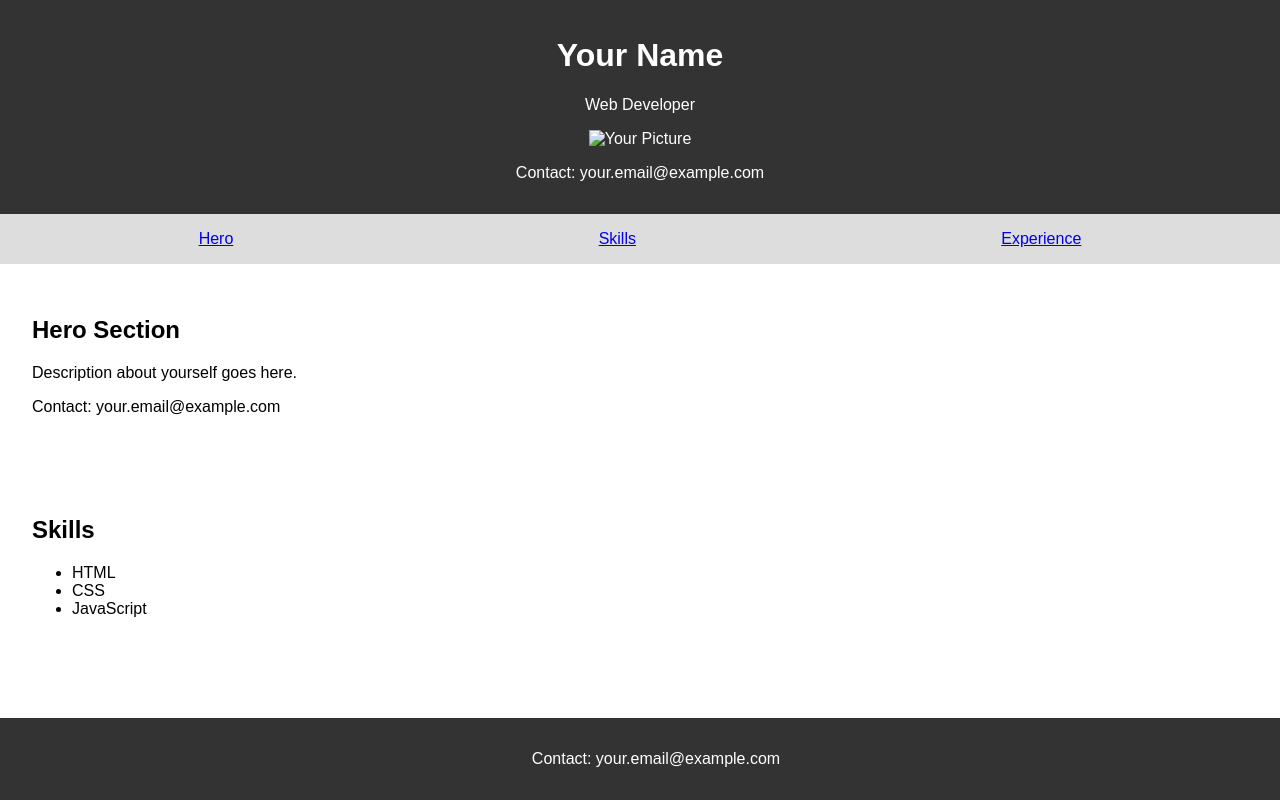
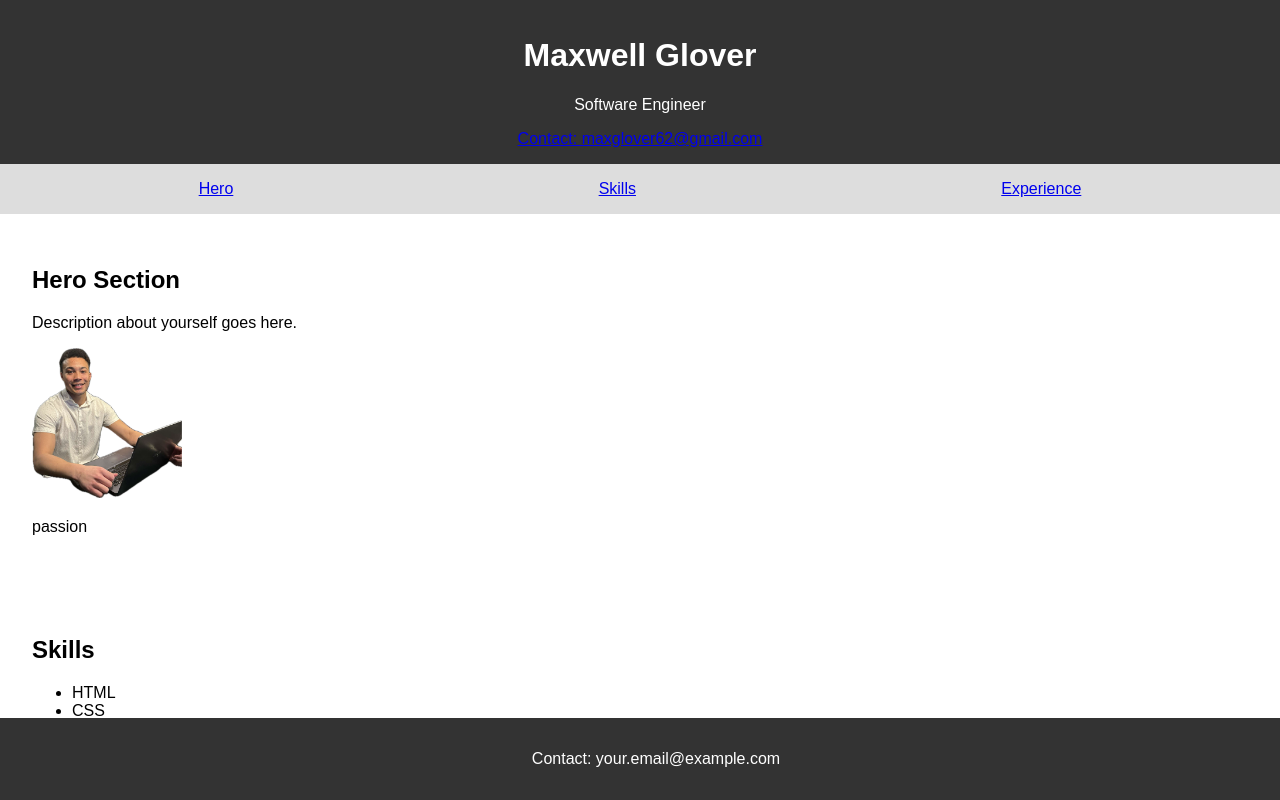
Before and after one commit to maxglover/maxglover.github.io, a plain HTML site: page index.html in a window 1280 px wide. Shown: the top 800 px of the page. Drawn offline with Linux system fonts and the light colour scheme.

Commit message:
first change

```diff
--- a/index.html
+++ b/index.html
@@ -39,15 +39,19 @@
             bottom: 0;
             width: 100%;
         }
+
+        .hero{
+            display: flex;
+
+        }
     </style>
 </head>
 <body>
 
     <header>
-        <h1>Your Name</h1>
-        <p>Web Developer</p>
-        <img src="your_picture.jpg" alt="Your Picture" width="150">
-        <p>Contact: your.email@example.com</p>
+        <h1>Maxwell Glover</h1>
+        <p>Software Engineer</p>
+        <a href="mailto:maxglover62@gmail.com">Contact: maxglover62@gmail.com</a>
     </header>
 
     <nav>
@@ -56,10 +60,15 @@
         <a href="#experience">Experience</a>
     </nav>
 
-    <section id="hero">
-        <h2>Hero Section</h2>
-        <p>Description about yourself goes here.</p>
-        <p>Contact: your.email@example.com</p>
+    <section id="hero" className="hero">
+        <div>
+            <h2>Hero Section</h2>
+            <p>Description about yourself goes here.</p>
+        </div>
+        <img src="finalmax.png" alt="my Picture" width="150">
+        <div>
+            <p>passion</p>
+        </div>
     </section>
 
     <section id="skills">
```
Also changed, not shown: finalmax.png (added).
